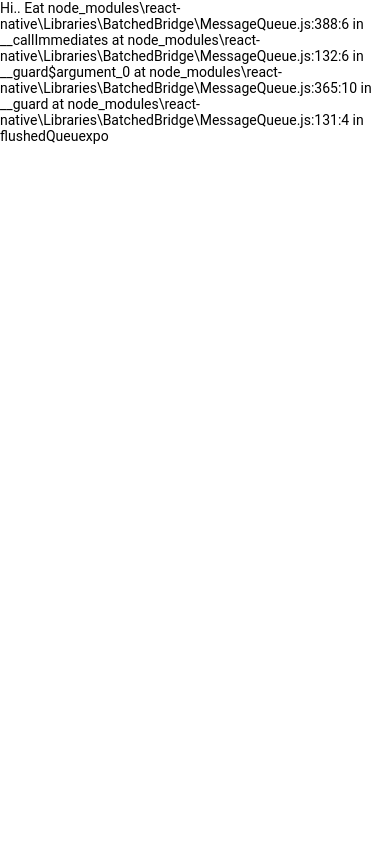
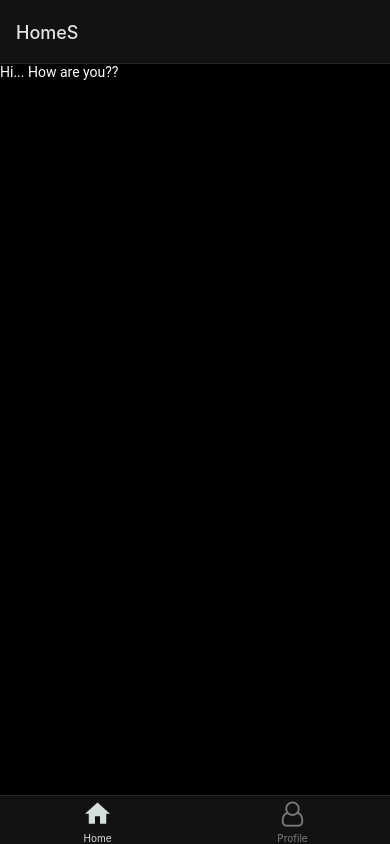
Before and after one commit to aowashim/blog-frontend, a React Native app: screen /ProfileS in a window 390 px wide. Built offline with nearby package versions, Linux system fonts and the light colour scheme.

Commit message:
Features added

```diff
--- a/App.js
+++ b/App.js
@@ -1,22 +1,115 @@
-import React from 'react'
-import { View } from 'react-native'
-import { Text } from 'react-native-paper'
+import {
+  NavigationContainer,
+  DarkTheme as NavDarkTheme,
+  DefaultTheme as NavDefaultTheme,
+} from '@react-navigation/native'
+import {
+  Provider as PaperProvider,
+  DarkTheme as PaperDarkTheme,
+  DefaultTheme as PaperDefaultTheme,
+} from 'react-native-paper'
+import { createNativeStackNavigator } from '@react-navigation/native-stack'
+import { createBottomTabNavigator } from '@react-navigation/bottom-tabs'
+import { FontAwesome, MaterialCommunityIcons } from '@expo/vector-icons'
+import { StatusBar } from 'expo-status-bar'
+import Home from './src/screens/Home'
+import Profile from './src/screens/Profile'
+import { useColorScheme } from 'react-native'
+
+const MyDarkThemeNav = {
+  ...NavDarkTheme,
+  dark: true,
+  colors: {
+    ...NavDarkTheme.colors,
+    primary: '#d5e0da',
+    //background: '#101c1c',
+    //card: '#162626',
+  },
+}
+
+const MyDarkThemePaper = {
+  ...PaperDarkTheme,
+  dark: true,
+  colors: {
+    ...PaperDarkTheme.colors,
+    primary: '#d99800',
+    //accent: '#26373d',
+    //background: 'rgba(0, 0, 0, 0.3)',
+  },
+}
+
+const MyDefaultThemePaper = {
+  ...PaperDefaultTheme,
+  //roundness: 20,
+}
+
+const HomeStack = createNativeStackNavigator()
+const ProfileStack = createNativeStackNavigator()
+const Tab = createBottomTabNavigator()
+
+const HomeStackScreen = () => {
+  return (
+    <HomeStack.Navigator>
+      <HomeStack.Screen name='HomeS' component={Home} />
+    </HomeStack.Navigator>
+  )
+}
+
+const ProfileStackScreen = () => {
+  return (
+    <ProfileStack.Navigator>
+      <ProfileStack.Screen name='ProfileS' component={Profile} />
+    </ProfileStack.Navigator>
+  )
+}
 
 const App = () => {
+  //const scheme = useColorScheme()
+  const scheme = 'dark'
+
   return (
-    <View>
-      <Text>
-        Hi.. Eat
-        node_modules\react-native\Libraries\BatchedBridge\MessageQueue.js:388:6
-        in __callImmediates at
-        node_modules\react-native\Libraries\BatchedBridge\MessageQueue.js:132:6
-        in __guard$argument_0 at
-        node_modules\react-native\Libraries\BatchedBridge\MessageQueue.js:365:10
-        in __guard at
-        node_modules\react-native\Libraries\BatchedBridge\MessageQueue.js:131:4
-        in flushedQueuexpo
-      </Text>
-    </View>
+    <NavigationContainer
+      theme={scheme === 'dark' ? MyDarkThemeNav : NavDefaultTheme}
+    >
+      <PaperProvider
+        theme={scheme === 'dark' ? MyDarkThemePaper : MyDefaultThemePaper}
+      >
+        <StatusBar
+          //backgroundColor={scheme === 'dark' ? '#18241e' : '#ffffff'}
+          style={scheme === 'dark' ? 'light' : 'dark'}
+        />
+        <Tab.Navigator
+          // backBehavior={{ initialRoute: true }}
+          screenOptions={({ route }) => ({
+            tabBarIcon: ({ focused, color, size }) => {
+              let iconName
+
+              if (route.name === 'Home') {
+                iconName = focused ? 'home' : 'home-outline'
+                return (
+                  <MaterialCommunityIcons
+                    name={iconName}
+                    size={30}
+                    color={color}
+                  />
+                )
+              } else if (route.name === 'Profile') {
+                iconName = focused ? 'user' : 'user-o'
+                return <FontAwesome name={iconName} size={size} color={color} />
+              }
+            },
+            headerShown: false,
+          })}
+        >
+          <Tab.Screen name='Home' component={HomeStackScreen} />
+          <Tab.Screen
+            name='Profile'
+            //options={{ unmountOnBlur: true }}
+            component={ProfileStackScreen}
+          />
+        </Tab.Navigator>
+      </PaperProvider>
+    </NavigationContainer>
   )
 }
 
--- a/package.json
+++ b/package.json
@@ -8,6 +8,9 @@
     "eject": "expo eject"
   },
   "dependencies": {
+    "@react-navigation/bottom-tabs": "^6.0.9",
+    "@react-navigation/native": "^6.0.6",
+    "@react-navigation/native-stack": "^6.2.5",
     "axios": "^0.25.0",
     "expo": "~44.0.0",
     "expo-status-bar": "~1.2.0",
@@ -15,6 +18,8 @@
     "react-dom": "17.0.1",
     "react-native": "0.64.3",
     "react-native-paper": "^4.11.2",
+    "react-native-safe-area-context": "3.3.2",
+    "react-native-screens": "~3.10.1",
     "react-native-web": "0.17.1"
   },
   "devDependencies": {
--- /dev/null
+++ b/src/screens/Home.js
@@ -0,0 +1,18 @@
+import { View, StyleSheet } from 'react-native'
+import { Text } from 'react-native-paper'
+
+const Home = () => {
+  return (
+    <View style={styles.container}>
+      <Text>Hi... How are you??</Text>
+    </View>
+  )
+}
+
+const styles = StyleSheet.create({
+  container: {
+    marginTop: 0,
+  },
+})
+
+export default Home
--- /dev/null
+++ b/src/screens/Profile.js
@@ -0,0 +1,26 @@
+import { View } from 'react-native'
+import { Button, Text, TextInput } from 'react-native-paper'
+
+const Profile = () => {
+  return (
+    <View>
+      <Text>Profile tab...</Text>
+      <Button
+        icon='camera'
+        mode='contained'
+        onPress={() => console.log('Pressed')}
+      >
+        Press me
+      </Button>
+      <TextInput
+        label='Email'
+        //mode='outlined'
+        placeholder='Enter your email...'
+        //value={text}
+        //onChangeText={text => setText(text)}
+      />
+    </View>
+  )
+}
+
+export default Profile
```
Also changed, not shown: 1 other file (tests, documents, lock files or other folders).
